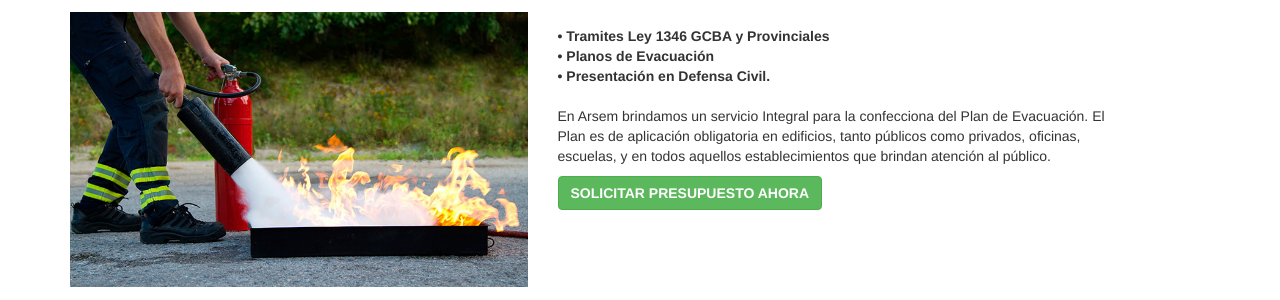
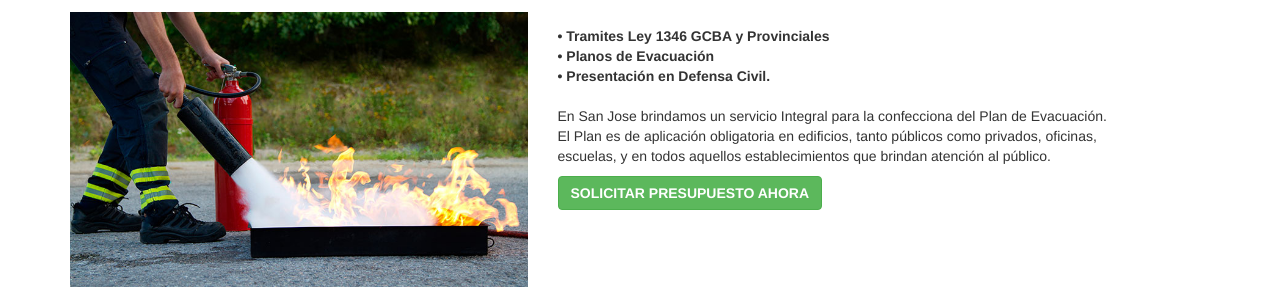
Before and after one commit to somosliana/seguridadhigienetdf.com, a Jekyll site: the page built from planes-de-evacuacion.html, in a window 1280 px wide and 1255 px high. Shown: the part 295-595 px from the top of the window. Built offline with Jekyll 4.4.1, drawn with Linux system fonts in a browser that asks for light colours; nearby versions of some CDN libraries.

Commit message:
Update dummy content

```diff
--- a/_includes/index/nosotros.html
+++ b/_includes/index/nosotros.html
@@ -2,7 +2,7 @@
     <div class="row elegirnos">
         <div class="col-md-6">
             <h2>¿Porqué elegirnos?</h2>
-            <p><b>ARSEM</b> es una empresa que desde la especialización dedica su conocimiento y experiencia a la
+            <p><b>SAN JOSE</b> es una empresa que desde la especialización dedica su conocimiento y experiencia a la
                 mejora continua de la Gestión de Riesgos Laborales y Ambientales ofreciendo la mejor respuesta
                 adaptada a las necesidades particulares de cada cliente.</p>
             <p>Contamos con un equipo altamente capacitado y enfoque proactivo, intentando diferenciar nuestro
--- a/_includes/index/servicios.html
+++ b/_includes/index/servicios.html
@@ -26,7 +26,7 @@
   <div class="col-md-4 col-sm-6">
     <a href="planes-de-evacuacion.html"><img class="img-responsive img-portfolio img-hover"
         src="images/planes-de-evacuacion.jpg" alt=""></a>
-    <p style="font-family:'Open Sans'; margin-left:10px; color:gray;" id="empresa2">En Arsem brindamos un
+    <p style="font-family:'Open Sans'; margin-left:10px; color:gray;" id="empresa2">En San Jose brindamos un
       servicio Integral para la confecciona del Plan de Evacuación. El Plan es de aplicación obligatoria
       en edificios, tanto públicos como privados, oficinas, escuelas, y en todos aquellos establecimientos
       que brindan atención al público. </p>
--- a/_includes/index/valores.html
+++ b/_includes/index/valores.html
@@ -9,7 +9,7 @@
                     <h4 style="color:#a2a9ad; font-size:2em; font-weight:300;"><i class="fa fa-check-circle"
                             aria-hidden="true"></i> Calidad</h4>
                     <hr>
-                    <p>En ARSEM tendemos a diferenciar nuestros servicios aportando valor al cliente a través de la
+                    <p>En SAN JOSE tendemos a diferenciar nuestros servicios aportando valor al cliente a través de la
                         gestión profesional de todas nuestras actividades.</p>
                 </div>
             </div>
--- a/planes-de-evacuacion.html
+++ b/planes-de-evacuacion.html
@@ -18,7 +18,7 @@
     </div>
     <div class="col-md-6">
       <p><b>• Tramites Ley 1346 GCBA y Provinciales<br>• Planos de Evacuación<br>• Presentación en Defensa
-          Civil.</b><br><br>En Arsem brindamos un servicio Integral para la confecciona del Plan de Evacuación. El Plan
+          Civil.</b><br><br>En San Jose brindamos un servicio Integral para la confecciona del Plan de Evacuación. El Plan
         es de aplicación obligatoria en edificios, tanto públicos como privados, oficinas, escuelas, y en todos aquellos
         establecimientos que brindan atención al público.</p>
       <a href="index.html#contacto" class="btn btn-success"><b>SOLICITAR PRESUPUESTO AHORA</b></a>
```
Also changed, not shown: images/logo-arsem.png (deleted), 1 other file.
